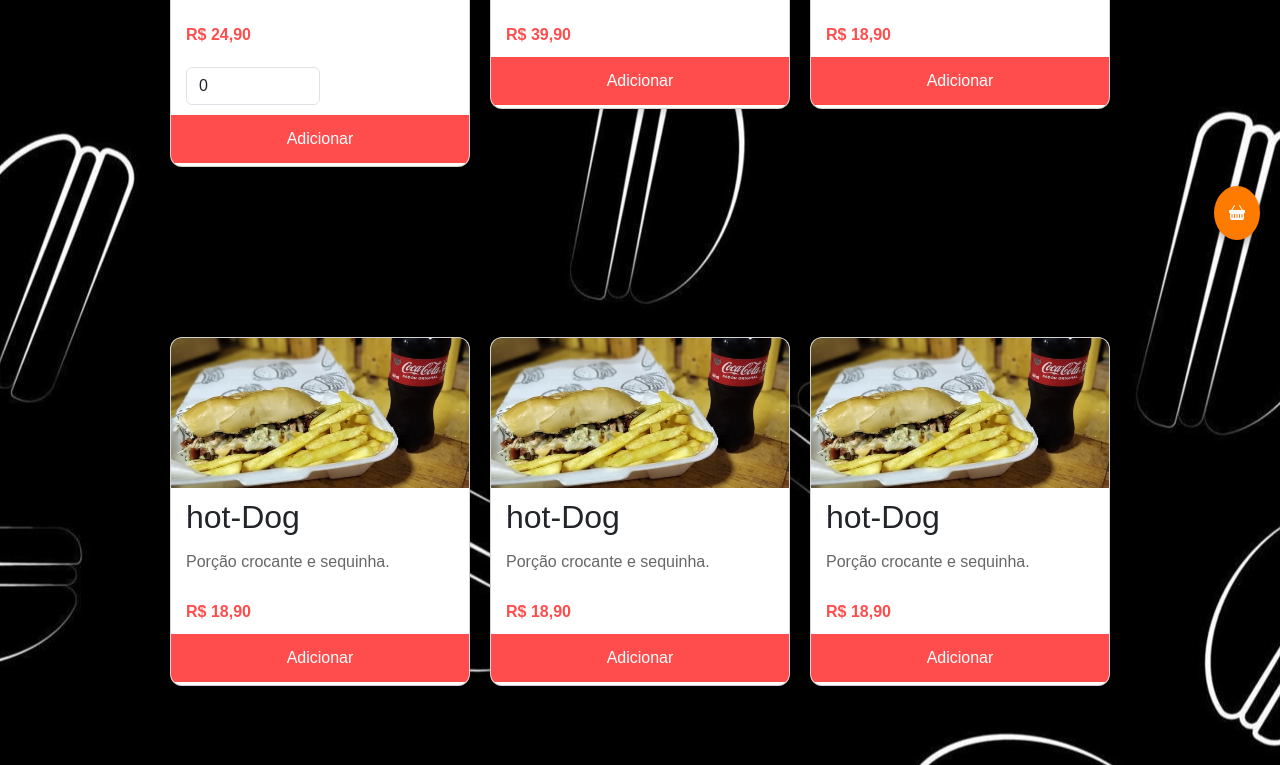
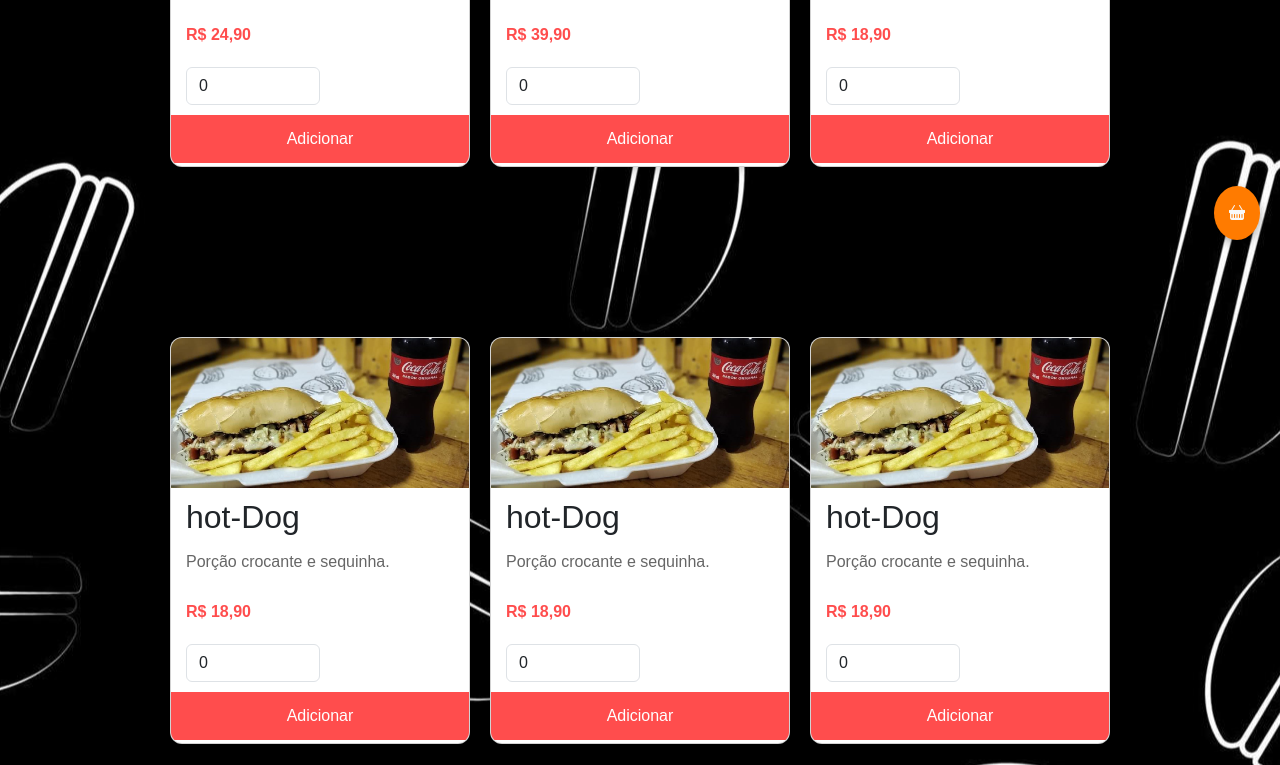
Before and after one commit to raulino20/SANTOSFOODD, a website: page index.html in a window 1280 px wide. Shown: the part 540-1305 px from the top of the page. Drawn offline with nearby package versions, Linux system fonts and the light colour scheme.

Commit message:
Fix HTML structure and update content

```diff
--- a/index.html
+++ b/index.html
@@ -61,15 +61,16 @@ Aqui, cada pedido é preparado no momento, garantindo sabor, qualidade e aquele
             <h2 name="c1" id="c1">X-Burger</h2>
             <p>Pão, carne, queijo e molho especial.</p>
             <span>R$ 24,90</span>
-            <span><input type="number" name="Quantity" id="Quantity" min="0" class="form-control w-50" value="0"></span>
+            <span><input type="number" name="Quantity1" id="Quantity1" min="0" class="form-control w-50" value="0"></span>
             <button onclick="addToCart(this.parentNode)">Adicionar</button>
         </div>
 
         <div class="card" id="card2">
-            <img src="SantosDelivery_files/coxinha.jpg" alt="Coxinha" class="card-image">
+            <img src="SantosDelivery_files/coxinha.jpg" alt="Coxinha" class="card-image" id='img1'>
             <h2 name="c2">COXINHA</h2>
             <p>Massa crocante e muito recheio.</p>
             <span>R$ 39,90</span>
+            <span><input type="number" name="Quantity1" id="Quantity2" min="0" class="form-control w-50" value="0"></span>
             <button onclick="addToCart()">Adicionar</button>
         </div>
 
@@ -78,6 +79,7 @@ Aqui, cada pedido é preparado no momento, garantindo sabor, qualidade e aquele
             <h2>hot-Dog</h2>
             <p>Porção crocante e sequinha.</p>
             <span>R$ 18,90</span>
+            <span><input type="number" name="Quantity1" id="Quantity3" min="0" class="form-control w-50" value="0"></span>
             <button onclick="addToCart()">Adicionar</button>
         </div>
 
@@ -87,6 +89,7 @@ Aqui, cada pedido é preparado no momento, garantindo sabor, qualidade e aquele
             <h2>hot-Dog</h2>
             <p>Porção crocante e sequinha.</p>
             <span>R$ 18,90</span>
+             <span><input type="number" name="Quantity1" id="Quantity4" min="0" class="form-control w-50" value="0"></span>
             <button onclick="addToCart()">Adicionar</button>
         </div>
 
@@ -96,6 +99,7 @@ Aqui, cada pedido é preparado no momento, garantindo sabor, qualidade e aquele
             <h2>hot-Dog</h2>
             <p>Porção crocante e sequinha.</p>
             <span>R$ 18,90</span>
+            <span><input type="number" name="Quantity1" id="Quantity5" min="0" class="form-control w-50" value="0"></span>
             <button onclick="addToCart(this.parentNode)">Adicionar</button>
         </div>
 
@@ -104,6 +108,7 @@ Aqui, cada pedido é preparado no momento, garantindo sabor, qualidade e aquele
             <h2>hot-Dog</h2>
             <p>Porção crocante e sequinha.</p>
             <span>R$ 18,90</span>
+          <span><input type="number" name="Quantity1" id="Quantity6" min="0" class="form-control w-50" value="0"></span>
             <button onclick="addToCart()">Adicionar</button>
         </div>
 
@@ -112,6 +117,7 @@ Aqui, cada pedido é preparado no momento, garantindo sabor, qualidade e aquele
             <h2>hot-Dog</h2>
             <p>Porção crocante e sequinha.</p>
             <span>R$ 18,90</span>
+             <span><input type="number" name="Quantity1" id="Quantity7" min="0" class="form-control w-50" value="0"></span>
             <button onclick="addToCart()">Adicionar</button>
         </div>
 
@@ -120,8 +126,7 @@ Aqui, cada pedido é preparado no momento, garantindo sabor, qualidade e aquele
             <h2>hot-Dog</h2>
             <p>Porção crocante e sequinha.</p>
             <span>R$ 18,90</span>
-            <span><input type="number" name="Quantity" id="Quantity2" min="0" class="form-control w-50" value="0"></span>
-
+            <span><input type="number" name="Quantity" id="Quantity8" min="0" class="form-control w-50" value="0"></span>
             <button onclick="addToCart(this.parentNode)">Adicionar</button>
         </div>
 
```
